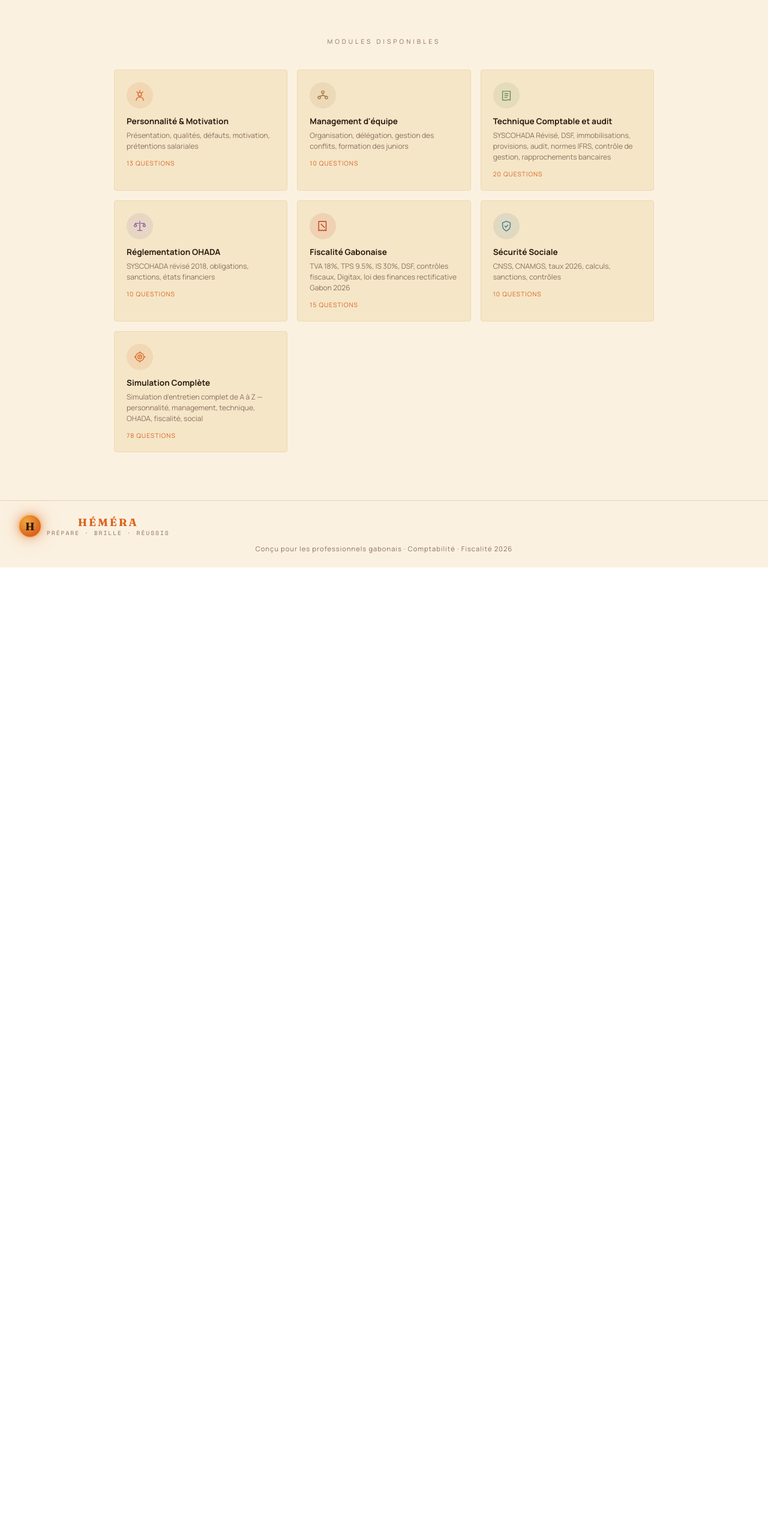
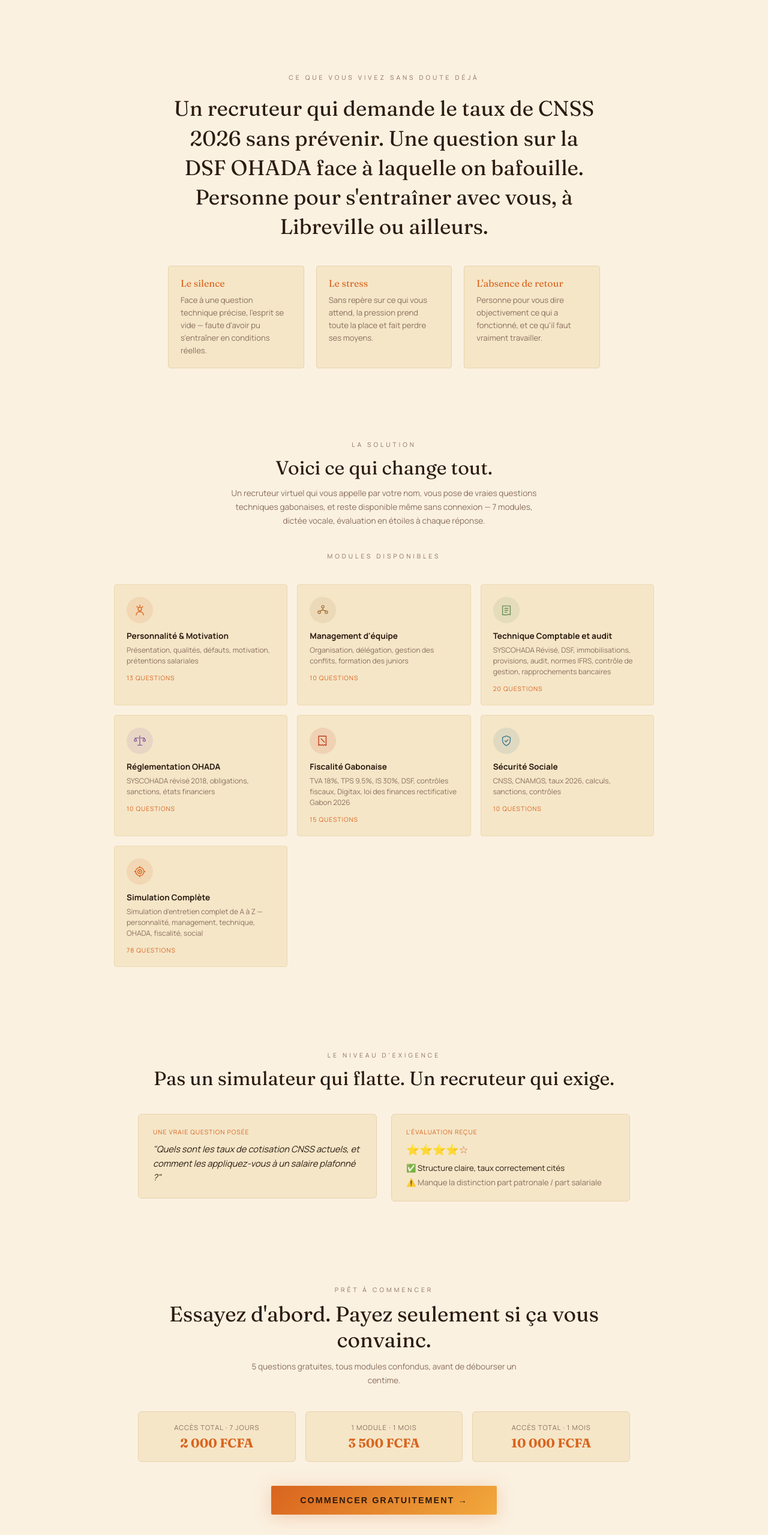
Before and after one commit to Zolo-17/H-m-ra, a React (Vite) app: page / in a window 1280 px wide. Shown: the part 927-3486 px from the top of the page at 60% size. Before the commit the page ends 1873 px from the top, so only its background shows below. Built offline with nearby package versions, Linux system fonts and the light colour scheme.

Commit message:
Enhance narrative flow with section references and phase
Added section references and updated phase handling for narrative flow.

```diff
--- a/src/App.jsx
+++ b/src/App.jsx
@@ -537,6 +537,40 @@ function Landing({ onStart, candidate, onFindProfile, onLogout, onSessionInvalid
   const [lookupPhone, setLookupPhone] = useState("");
   const [lookupStatus, setLookupStatus] = useState("idle"); // idle | searching | notfound | error
   const [accessInfo, setAccessInfo] = useState(null); // { scope, moduleSlug } | null
+  const [phase, setPhase] = useState("dawn");
+
+  const sectionRefs = {
+    accroche: useRef(null),
+    probleme: useRef(null),
+    solution: useRef(null),
+    preuve: useRef(null),
+    cta: useRef(null),
+  };
+
+  // Chaque section du flux narratif pilote la phase du soleil 3D en fond —
+  // le défilement DEVIENT la progression du jour.
+  useEffect(() => {
+    const phaseBySection = {
+      accroche: "dawn",
+      probleme: "clouded",
+      solution: "breakthrough",
+      preuve: "zenith",
+      cta: "settled",
+    };
+    const observer = new IntersectionObserver(
+      (entries) => {
+        entries.forEach(entry => {
+          if (entry.isIntersecting) {
+            const key = entry.target.dataset.section;
+            if (phaseBySection[key]) setPhase(phaseBySection[key]);
+          }
+        });
+      },
+      { threshold: 0.5 }
+    );
+    Object.values(sectionRefs).forEach(ref => ref.current && observer.observe(ref.current));
+    return () => observer.disconnect();
+  }, []);
 
   useEffect(() => {
     if (!candidate?.phone) { setAccessInfo(null); return; }
@@ -588,9 +622,10 @@ function Landing({ onStart, candidate, onFindProfile, onLogout, onSessionInvalid
         pointerEvents: "none", zIndex: 0,
       }} />
 
-      {/* "Le Lever" — expérience 3D signature, se superpose au halo si le
-          navigateur/appareil le permet ; se dégrade silencieusement sinon */}
-      <SunRise />
+      {/* "Le Lever" — expérience 3D signature, pilotée par le défilement.
+          Se superpose au halo si le navigateur/appareil le permet ; se
+          dégrade silencieusement sinon */}
+      <SunRise phase={phase} />
 
       {sessionMessage && (
         <div style={{
@@ -623,13 +658,17 @@ function Landing({ onStart, candidate, onFindProfile, onLogout, onSessionInvalid
         }}>Gabon · Comptabilité · 2026</div>
       </nav>
 
-      {/* Hero */}
-      <div style={{
-        padding: "80px 32px 60px",
-        maxWidth: 900, margin: "0 auto",
-        textAlign: "center",
-        position: "relative", zIndex: 1,
-      }}>
+      {/* Hero — Section 1 : ACCROCHE */}
+      <div
+        ref={sectionRefs.accroche}
+        data-section="accroche"
+        style={{
+          padding: "80px 32px 60px",
+          maxWidth: 900, margin: "0 auto",
+          textAlign: "center",
+          position: "relative", zIndex: 1,
+        }}
+      >
         {/* Ornement */}
         <div style={{
           width: 1, height: 60, background: `linear-gradient(to bottom, transparent, ${T.or})`,
@@ -836,11 +875,77 @@ function Landing({ onStart, candidate, onFindProfile, onLogout, onSessionInvalid
         }} />
       </div>
 
-      {/* Modules preview */}
-      <div style={{
-        padding: "0 32px 80px",
-        maxWidth: 900, margin: "0 auto",
-      }}>
+      {/* Section 2 : PROBLÈME — le ciel qui s'assombrit */}
+      <div
+        ref={sectionRefs.probleme}
+        data-section="probleme"
+        style={{
+          padding: "60px 32px", maxWidth: 720, margin: "0 auto",
+          textAlign: "center", position: "relative", zIndex: 1,
+        }}
+      >
+        <div style={{
+          fontSize: "0.65rem", color: T.gris,
+          letterSpacing: 4, textTransform: "uppercase", marginBottom: 20,
+        }}>Ce que vous vivez sans doute déjà</div>
+        <h2 style={{
+          fontFamily: "'Fraunces', Georgia, serif",
+          fontSize: "clamp(1.6rem, 3.5vw, 2.2rem)", fontWeight: 400,
+          color: T.blanc, margin: "0 0 40px", lineHeight: 1.4,
+        }}>
+          Un recruteur qui demande le taux de CNSS 2026 sans prévenir.
+          Une question sur la DSF OHADA face à laquelle on bafouille.
+          Personne pour s'entraîner avec vous, à Libreville ou ailleurs.
+        </h2>
+        <div style={{
+          display: "grid", gridTemplateColumns: "repeat(auto-fit, minmax(180px, 1fr))",
+          gap: 20, textAlign: "left",
+        }}>
+          {[
+            { t: "Le silence", d: "Face à une question technique précise, l'esprit se vide — faute d'avoir pu s'entraîner en conditions réelles." },
+            { t: "Le stress", d: "Sans repère sur ce qui vous attend, la pression prend toute la place et fait perdre ses moyens." },
+            { t: "L'absence de retour", d: "Personne pour vous dire objectivement ce qui a fonctionné, et ce qu'il faut vraiment travailler." },
+          ].map(item => (
+            <div key={item.t} style={{
+              background: T.charbon, border: `1px solid ${T.bordure}`,
+              borderRadius: 4, padding: "18px 20px",
+            }}>
+              <div style={{ fontFamily: "'Fraunces', Georgia, serif", color: T.or, fontSize: "1rem", marginBottom: 8 }}>
+                {item.t}
+              </div>
+              <div style={{ color: T.gris, fontSize: "0.82rem", lineHeight: 1.6 }}>{item.d}</div>
+            </div>
+          ))}
+        </div>
+      </div>
+
+      {/* Modules preview — Section 3 : SOLUTION — le soleil perce */}
+      <div
+        ref={sectionRefs.solution}
+        data-section="solution"
+        style={{
+          padding: "60px 32px 80px",
+          maxWidth: 900, margin: "0 auto",
+          position: "relative", zIndex: 1,
+        }}
+      >
+        <div style={{ textAlign: "center", marginBottom: 16 }}>
+          <div style={{
+            fontSize: "0.65rem", color: T.gris,
+            letterSpacing: 4, textTransform: "uppercase", marginBottom: 12,
+          }}>La solution</div>
+          <h2 style={{
+            fontFamily: "'Fraunces', Georgia, serif",
+            fontSize: "clamp(1.5rem, 3vw, 2rem)", fontWeight: 400,
+            color: T.blanc, margin: "0 0 12px",
+          }}>Voici ce qui change tout.</h2>
+          <p style={{ color: T.gris, fontSize: "0.85rem", maxWidth: 520, margin: "0 auto 40px", lineHeight: 1.7 }}>
+            Un recruteur virtuel qui vous appelle par votre nom, vous pose de vraies questions
+            techniques gabonaises, et reste disponible même sans connexion — 7 modules,
+            dictée vocale, évaluation en étoiles à chaque réponse.
+          </p>
+        </div>
+
         <div style={{
           fontSize: "0.65rem", color: T.gris,
           letterSpacing: 4, textTransform: "uppercase",
@@ -891,6 +996,121 @@ function Landing({ onStart, candidate, onFindProfile, onLogout, onSessionInvalid
             </div>
           ))}
         </div>
+      </div>
+
+      {/* Section 4 : PREUVE — plein jour, la rigueur comme preuve */}
+      <div
+        ref={sectionRefs.preuve}
+        data-section="preuve"
+        style={{
+          padding: "60px 32px 80px", maxWidth: 820, margin: "0 auto",
+          position: "relative", zIndex: 1,
+        }}
+      >
+        <div style={{ textAlign: "center", marginBottom: 40 }}>
+          <div style={{
+            fontSize: "0.65rem", color: T.gris,
+            letterSpacing: 4, textTransform: "uppercase", marginBottom: 12,
+          }}>Le niveau d'exigence</div>
+          <h2 style={{
+            fontFamily: "'Fraunces', Georgia, serif",
+            fontSize: "clamp(1.5rem, 3vw, 2rem)", fontWeight: 400,
+            color: T.blanc, margin: 0,
+          }}>Pas un simulateur qui flatte. Un recruteur qui exige.</h2>
+        </div>
+
+        <div style={{
+          display: "grid", gridTemplateColumns: "repeat(auto-fit, minmax(300px, 1fr))",
+          gap: 24, alignItems: "start",
+        }}>
+          {/* Exemple de question technique réelle */}
+          <div style={{
+            background: T.charbon, border: `1px solid ${T.bordure}`,
+            borderRadius: 6, padding: "22px 24px",
+          }}>
+            <div style={{ fontSize: "0.65rem", color: T.or, letterSpacing: 1, textTransform: "uppercase", marginBottom: 10 }}>
+              Une vraie question posée
+            </div>
+            <div style={{ color: T.blanc, fontSize: "0.92rem", lineHeight: 1.6, fontStyle: "italic" }}>
+              "Quels sont les taux de cotisation CNSS actuels, et comment les appliquez-vous
+              à un salaire plafonné ?"
+            </div>
+          </div>
+
+          {/* Exemple d'évaluation telle qu'affichée dans l'app */}
+          <div style={{
+            background: T.charbon, border: `1px solid ${T.bordure}`,
+            borderRadius: 6, padding: "22px 24px",
+          }}>
+            <div style={{ fontSize: "0.65rem", color: T.or, letterSpacing: 1, textTransform: "uppercase", marginBottom: 10 }}>
+              L'évaluation reçue
+            </div>
+            <div style={{ color: T.or, fontSize: "1.1rem", marginBottom: 10 }}>⭐⭐⭐⭐☆</div>
+            <div style={{ color: T.blanc, fontSize: "0.82rem", marginBottom: 6 }}>
+              ✅ Structure claire, taux correctement cités
+            </div>
+            <div style={{ color: T.gris, fontSize: "0.82rem" }}>
+              ⚠️ Manque la distinction part patronale / part salariale
+            </div>
+          </div>
+        </div>
+      </div>
+
+      {/* Section 5 : APPEL À L'ACTION — le choix du candidat */}
+      <div
+        ref={sectionRefs.cta}
+        data-section="cta"
+        style={{
+          padding: "60px 32px 80px", maxWidth: 820, margin: "0 auto",
+          textAlign: "center", position: "relative", zIndex: 1,
+        }}
+      >
+        <div style={{
+          fontSize: "0.65rem", color: T.gris,
+          letterSpacing: 4, textTransform: "uppercase", marginBottom: 12,
+        }}>Prêt à commencer</div>
+        <h2 style={{
+          fontFamily: "'Fraunces', Georgia, serif",
+          fontSize: "clamp(1.6rem, 3.5vw, 2.2rem)", fontWeight: 400,
+          color: T.blanc, margin: "0 0 12px",
+        }}>Essayez d'abord. Payez seulement si ça vous convainc.</h2>
+        <p style={{ color: T.gris, fontSize: "0.85rem", maxWidth: 480, margin: "0 auto 40px", lineHeight: 1.7 }}>
+          5 questions gratuites, tous modules confondus, avant de débourser un centime.
+        </p>
+
+        <div style={{
+          display: "grid", gridTemplateColumns: "repeat(auto-fit, minmax(180px, 1fr))",
+          gap: 16, marginBottom: 40,
+        }}>
+          {[
+            { l: "Accès total", d: "7 jours", p: "2 000 FCFA" },
+            { l: "1 module", d: "1 mois", p: "3 500 FCFA" },
+            { l: "Accès total", d: "1 mois", p: "10 000 FCFA" },
+          ].map((o, i) => (
+            <div key={i} style={{
+              background: T.charbon, border: `1px solid ${T.bordure}`,
+              borderRadius: 6, padding: "18px 16px",
+            }}>
+              <div style={{ color: T.gris, fontSize: "0.7rem", textTransform: "uppercase", letterSpacing: 1, marginBottom: 6 }}>
+                {o.l} · {o.d}
+              </div>
+              <div style={{ fontFamily: "'Fraunces', Georgia, serif", color: T.or, fontSize: "1.3rem", fontWeight: 700 }}>
+                {o.p}
+              </div>
+            </div>
+          ))}
+        </div>
+
+        <button
+          onClick={() => onStart("modules")}
+          style={{
+            background: `linear-gradient(135deg, ${T.or}, ${T.orPale})`,
+            color: T.blanc, border: "none", padding: "16px 48px",
+            fontSize: "0.9rem", fontWeight: 700, letterSpacing: 2,
+            textTransform: "uppercase", cursor: "pointer", borderRadius: 2,
+            boxShadow: `0 4px 30px ${T.or}40`,
+          }}
+        >Commencer gratuitement →</button>
       </div>
 
       {/* Footer */}
```
